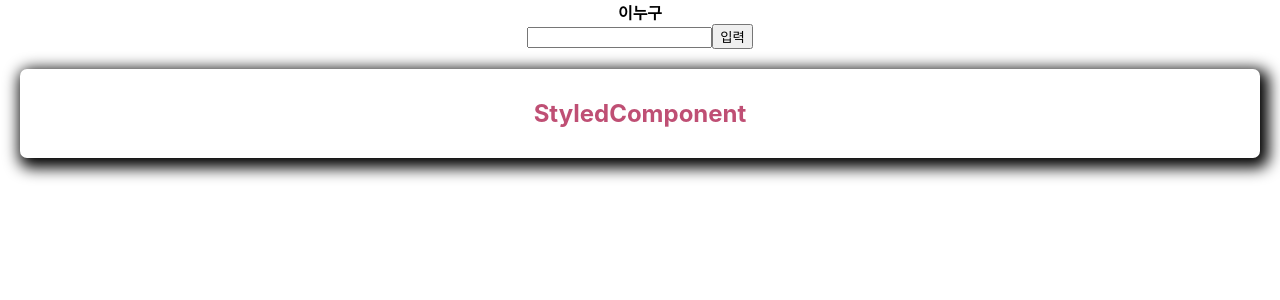
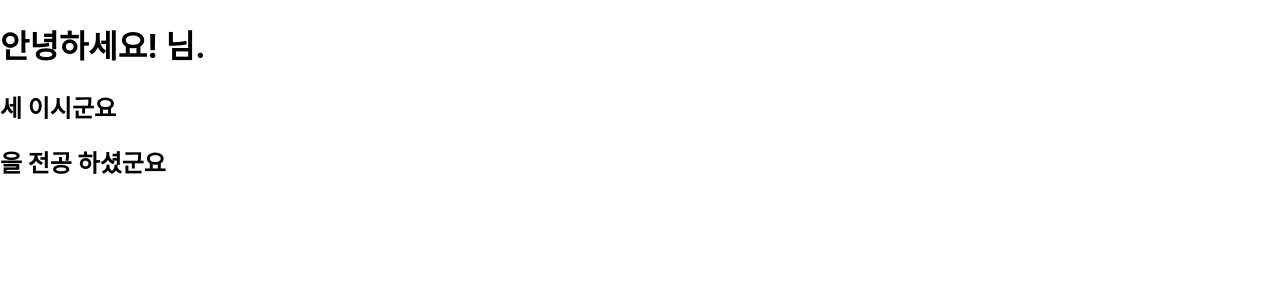
Before and after one commit to tigerlcw/2023FintechEdu, a React (Create React App) app in the folder app/front/: page / in a window 1280 px wide. Shown: the top 300 px of the page. Built offline with nearby package versions, Linux system fonts and the light colour scheme.

Commit message:
lecture react router

```diff
--- a/app/front/package.json
+++ b/app/front/package.json
@@ -8,6 +8,7 @@
     "@testing-library/user-event": "^13.5.0",
     "react": "^18.2.0",
     "react-dom": "^18.2.0",
+    "react-router-dom": "^6.14.2",
     "react-scripts": "^5.0.1",
     "styled-components": "^6.0.5",
     "web-vitals": "^2.1.4"
--- a/app/front/src/App.js
+++ b/app/front/src/App.js
@@ -1,19 +1,21 @@
-import './App.css';
-import Welcome from './Components/Welcome'; // 컴포넌트 import
+import { BrowserRouter, Routes, Route } from 'react-router-dom';
+import StyledComponent from './Components/StyledComponent';
+import InputComponent from './Components/InputComponent';
 import StateComponent from './Components/StateComponent';
-import InputComponent from './Components/InputComponent';
+import Welcome from './Components/Welcome';
 import ListComponent from './Components/ListComponent';
-import StyledComponent from './Components/StyledComponent';
 
 function App() {
   return (
-    <div className="App">
-      {/* <Welcome username="이누구" age={14} />
-      <Welcome username="김누구" age={20} />
-      <StateComponent /> */}
-      <InputComponent /> {/* 컴포넌트 사용 */}
-      <StyledComponent />
-    </div>
+    <BrowserRouter>
+      <Routes>
+        <Route path="/" element={<Welcome />}></Route>
+        <Route path="/style" element={<StyledComponent />}></Route>
+        <Route path="/input" element={<InputComponent />}></Route>
+        <Route path="/list" element={<ListComponent />}></Route>
+        <Route path="/state" element={<StateComponent />}></Route>
+      </Routes>
+    </BrowserRouter>
   );
 }
 
```
Also changed, not shown: 1 other file (tests, documents, lock files or other folders).
